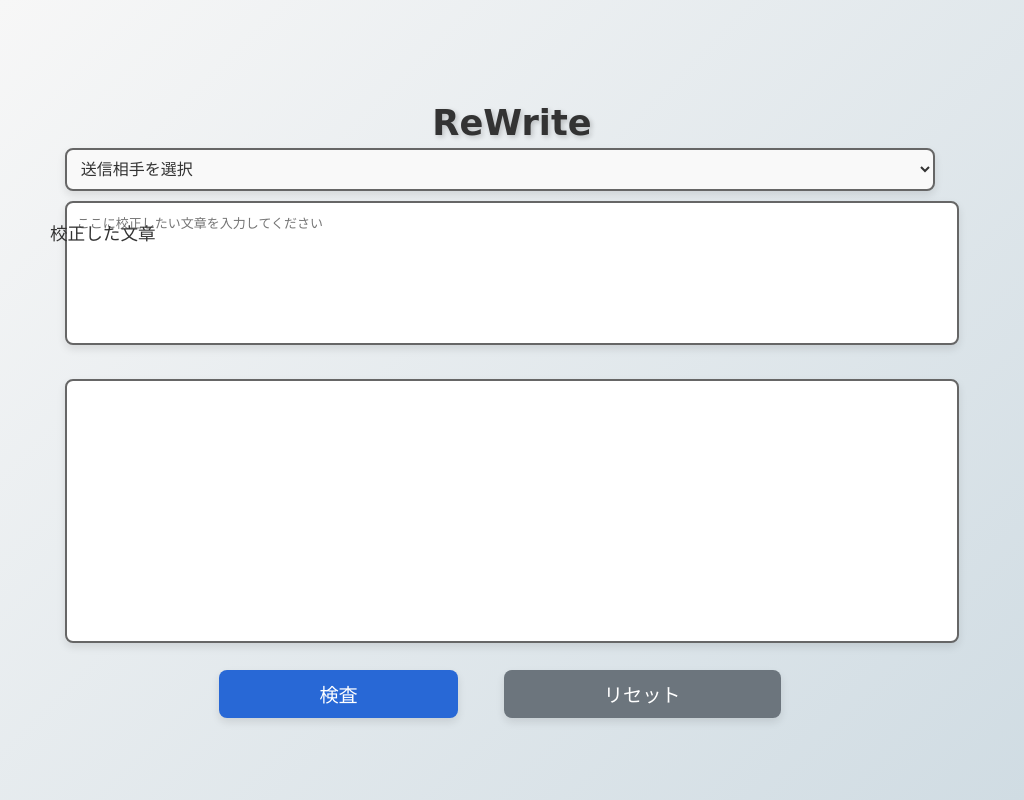
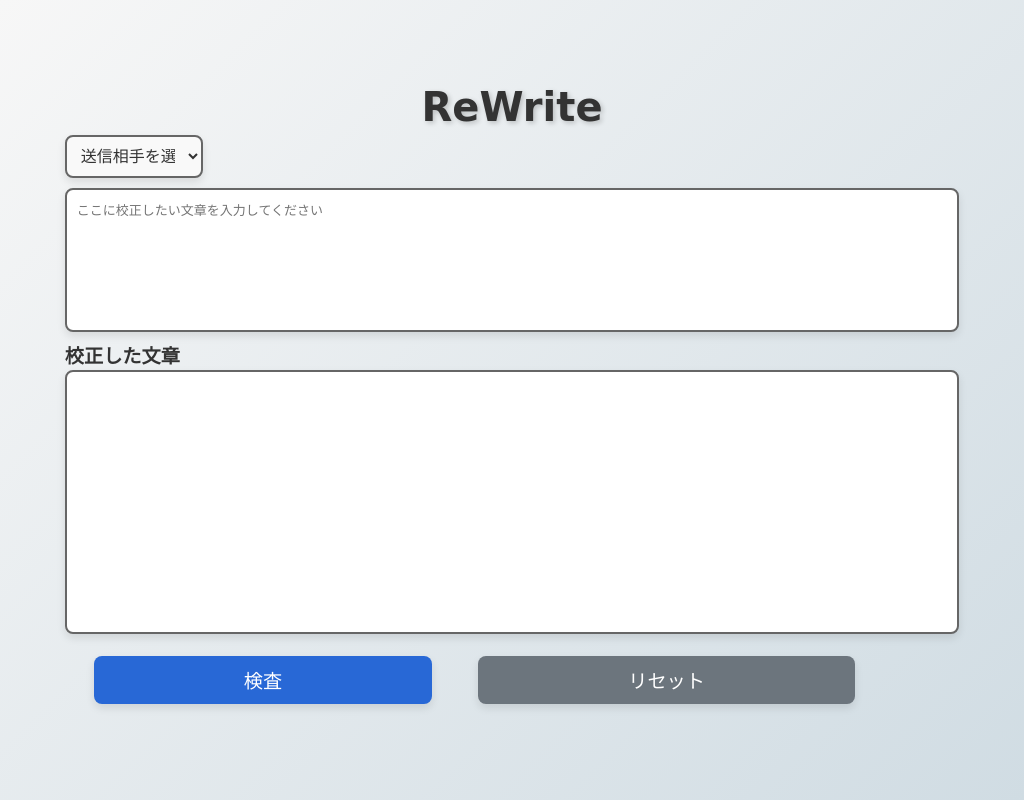
Before and after one commit to KD-J15/AI-Text-Editing-Tools, a Flask app: page / in a window 1024 px wide. Run offline with Flask 3, Linux system fonts and the light colour scheme.

Commit message:
cssの変更

```diff
--- a/static/css/styles.css
+++ b/static/css/styles.css
@@ -9,17 +9,18 @@ body {
     justify-content: center;
     align-items: center;
     height: 100vh;
-    overflow: hidden; /* スクロールを無効に */
 }
 
 /* タイトルのスタイル */
 h1 {
     text-align: center;
     font-size: 2.5em; /* サイズを調整 */
+    margin-top: -10px; /* タイトルを上に移動 */
     margin-bottom: 5px;
     color: #333;
     text-shadow: 2px 2px 5px rgba(0, 0, 0, 0.2); /* 軽い影を追加して視覚的に際立たせる */
 }
+
 
 /* プルダウンメニューのスタイル */
 select {
@@ -50,7 +51,7 @@ textarea {
     border: 2px solid #666;
     font-size: 1em;
     color: #333;
-    margin-bottom: 10px;
+    margin-bottom: 5px;
     box-shadow: 0 4px 8px rgba(0, 0, 0, 0.1);
     resize: none;
 }
@@ -118,12 +119,14 @@ button#reset-btn:hover {
 
 /* ラベルのスタイル */
 label {
-    position: absolute;
-    left: 80px;
-    top: 244px;
+    display: block;  /* ブロック要素として扱い、行の幅を全て使う */
+    margin-top: -20px; /* ラベルを少し上に移動 */
+    margin-bottom: 1px;  /* テキストエリアとの間に余白を追加 */
     font-size: 1.2em;
     color: #333;
+    font-weight: bold; /* ラベルを太字に */
 }
+
 
 /* メディアクエリを使用してレスポンシブ対応 */
 @media (max-width: 768px) {
@@ -141,29 +144,7 @@ label {
     }
 
     label {
-        left: 20px; /* ラベルの位置を調整 */
-        top: 200px;
         font-size: 1em; /* ラベルのフォントサイズを縮小 */
+        margin-bottom: 10px; /* ラベルと入力フィールドの間のスペースを調整 */
     }
 }
-
-/* タブレット対応 */
-@media (max-width: 1024px) and (min-width: 769px) {
-    h1 {
-        font-size: 2.2em; /* タブレット向けにタイトルサイズを調整 */
-    }
-
-    select, textarea, .button-container {
-        width: 85vw;
-    }
-
-    button {
-        padding: 10px 100px; /* ボタンサイズを調整 */
-    }
-
-    label {
-        left: 50px; /* ラベル位置を調整 */
-        top: 220px;
-        font-size: 1.1em;
-    }
-}
```
